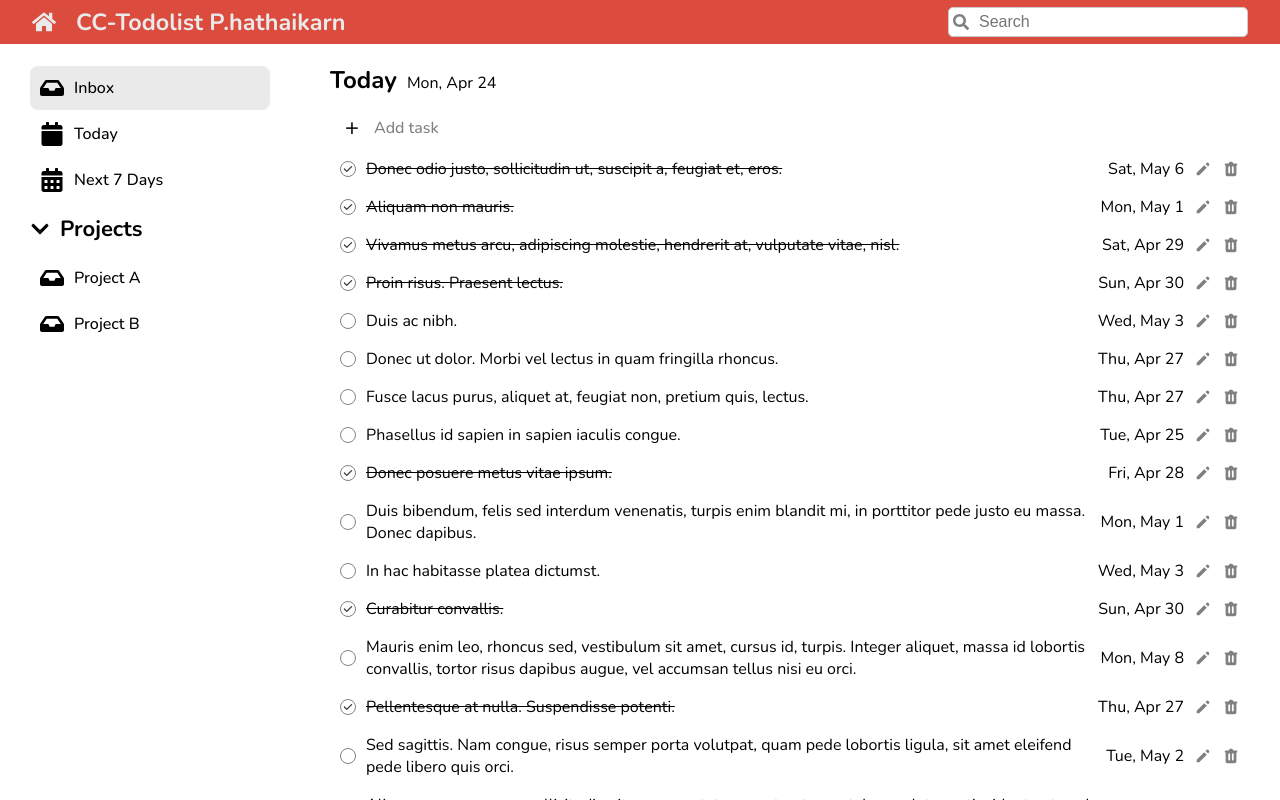
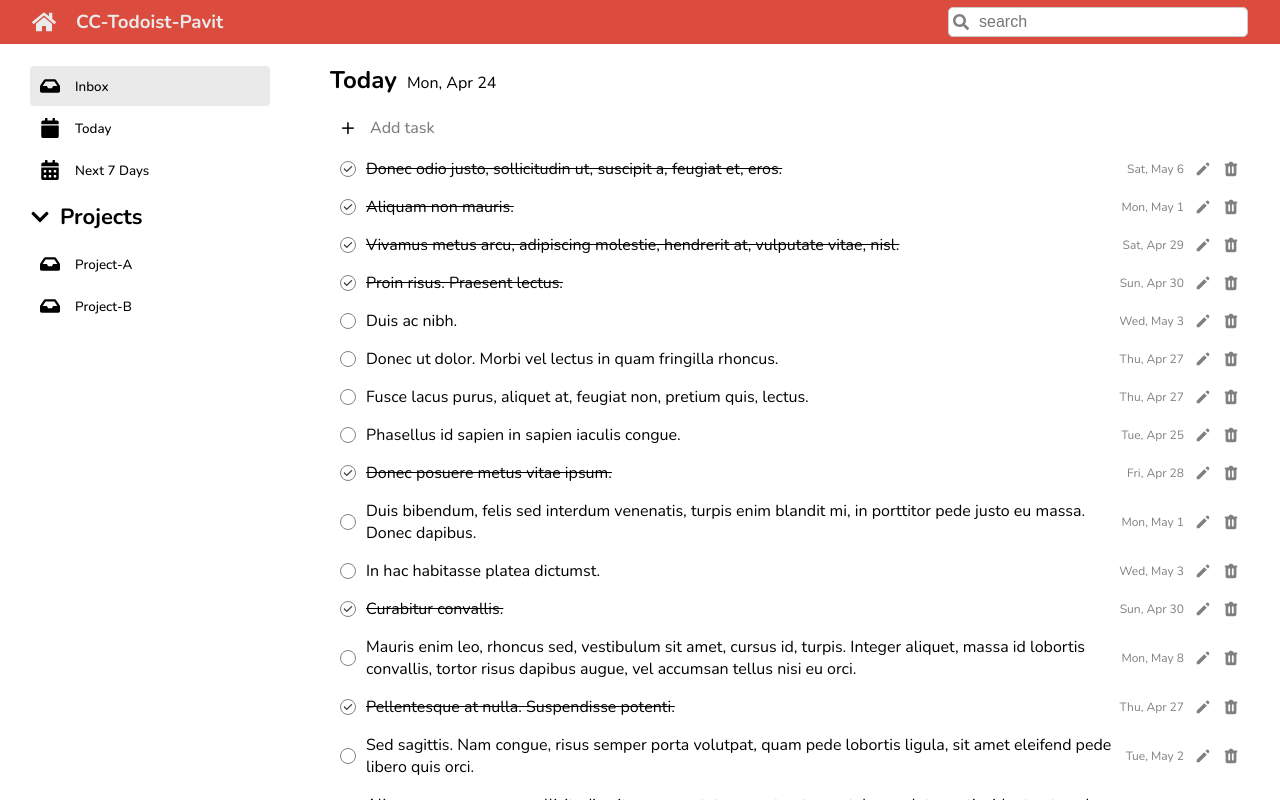
Before and after one commit to Prhathaikarn/React-Todolist, a React (Create React App) app: page / in a window 1280 px wide. Built offline with nearby package versions, Linux system fonts and the light colour scheme.

Commit message:
edit App.jsx

```diff
--- a/src/app/App.jsx
+++ b/src/app/App.jsx
@@ -1,40 +1,48 @@
 import './App.scss'; // Global
 import { useState } from 'react';
+
 import { Header } from '../components/Header';
 import { Sidebar } from '../components/Sidebar';
 import { TodoContent } from '../components/Todo/TodoContent';
-import allTodomock from '../data/todos.json';
+import allTodoMock from '../data/todos.json';
 import { getSevenDayRange } from '../utils/DateUtils';
 
 function App() {
-  const [todos, setTodos] = useState(allTodomock);
+  const [todos, setTodos] = useState(allTodoMock);
+  const [filterList, setFilterList] = useState(allTodoMock);
 
   // Filter Todo
-
   const handleFilterLists = (index) => {
     const [nowStr, nextSevenStr] = getSevenDayRange();
-    let filteredTodo = [...allTodomock];
+    // let returnValue = getSevenDayRange() // ["2023-04-26", "2023-05-03"]
+    // const nowStr = returnValue[0]
+    // const nextSevenStr = returnValue[1]
+
+    let filteredTodo = [...allTodoMock];
 
     // FILTER LOGIC : Schema for fillter "2023-04-29" == YYYY-MM-DD
-    if (index === 1) {
-      filteredTodo = allTodomock.filter(
+    if (index === 1)
+      filteredTodo = allTodoMock.filter(
         (todoObj) => todoObj.due_date === nowStr
       );
-    } else if (index === 2) {
-      filteredTodo = allTodomock.filter(
+    else if (index === 2)
+      filteredTodo = allTodoMock.filter(
         (todoObj) =>
           todoObj.due_date >= nowStr && todoObj.due_date <= nextSevenStr
       );
-    }
+
     setTodos(filteredTodo);
+    setFilterList(filteredTodo);
   };
 
+  // Search Todo
   const handleSearch = (searchText) => {
-    const newTodo = allTodomock.filter((todoObj) =>
-      todoObj.task.includes(searchText)
+    const newTodo = filterList.filter((todoObj) =>
+      todoObj.task.toLocaleLowerCase().includes(searchText.toLocaleLowerCase())
     );
     setTodos(newTodo);
   };
+
   return (
     <div className="container">
       <Header onSearchText={handleSearch} />
--- a/src/app/App.scss
+++ b/src/app/App.scss
@@ -3,18 +3,22 @@ $grey: rgb(234, 234, 234);
 $sidebar-width: 300px;
 $header-height: 44px;
 
+/* APP CLASS */
+
+// ## APP LAYOUT
 .container {
   display: grid;
   grid-template-rows: $header-height calc(100vh - $header-height);
   grid-template-columns: $sidebar-width calc(100vw - $sidebar-width);
 }
 
+// ## APP BAR,Nav BAR
 .header {
   background-color: $primary;
-  grid-column: 1/3;
+  grid-column: 1/3; // start/end
   grid-row: 1/2;
 
-  font-size: 20px;
+  // Content
   display: flex;
   align-items: center;
   gap: 20px;
@@ -25,6 +29,7 @@ $header-height: 44px;
     display: flex;
     cursor: pointer;
     font-size: 24px;
+    // align-items: center;
   }
 
   & > h3 {
@@ -32,7 +37,7 @@ $header-height: 44px;
   }
 }
 
-// SearchBar
+// ## Search Bar
 .header__search__container {
   width: 300px;
   position: relative;
@@ -40,7 +45,6 @@ $header-height: 44px;
   border-radius: 4px;
   // display: flex;
 }
-
 .header__search__icon {
   position: absolute;
   display: flex;
@@ -60,19 +64,22 @@ $header-height: 44px;
   // border: none;
   font-size: 16px;
   outline: none;
+  // margin-left: 20px;
 
   color: gray;
 }
 
+// ## SIDEBAR
 .sidebar {
-  // background-color: aqua;
+  // background-color: aquamarine;
   grid-row: 2/3;
   grid-column: 1/2;
   position: sticky;
+  // position: fixed;
   // left: 0;
   // top: 0;
 
-  // Inside
+  // Inside eContent
   display: flex;
   flex-direction: column;
   gap: 10px;
@@ -87,7 +94,6 @@ $header-height: 44px;
     & > span {
       display: flex;
     }
-
     & > h6 {
       font-size: 22px;
     }
@@ -99,12 +105,12 @@ $header-height: 44px;
   & > li {
     display: flex;
     align-items: center;
-    gap: 10px;
-    font-size: 24px;
+    gap: 15px;
+    font-size: 20px;
     cursor: pointer;
     padding: 10px;
-    border-radius: 8px;
     margin: 2px 0;
+    border-radius: 4px;
 
     &:hover {
       background-color: $grey;
@@ -124,6 +130,7 @@ $header-height: 44px;
   background-color: $grey;
 }
 
+// ## TODO DISPLAY
 .content {
   grid-row: 2/3;
   grid-column: 2/3;
--- a/src/components/Header.jsx
+++ b/src/components/Header.jsx
@@ -1,19 +1,20 @@
 import { useState } from 'react';
-import { Button } from '../components/Common/Button';
 import { FaHome, FaSearch } from 'react-icons/fa';
 
-export function Header() {
+export function Header({ onSearchText }) {
   const [searchValue, setSearchValue] = useState('');
+
   const handleChangeText = (e) => {
     setSearchValue(e.target.value);
+    onSearchText(e.target.value);
   };
-
   return (
     <header className="header">
       <span>
         <FaHome />
       </span>
-      <h3>CC-Todolist P.hathaikarn</h3>
+      <h3>CC-Todoist-Pavit</h3>
+
       {/* SearchBar */}
       <div className="header__search__container">
         <span className="header__search__icon">
@@ -22,7 +23,7 @@ export function Header() {
         <input
           type="text"
           className="header__search__input"
-          placeholder="Search"
+          placeholder="search"
           value={searchValue}
           onChange={handleChangeText}
         />
--- a/src/components/Sidebar.jsx
+++ b/src/components/Sidebar.jsx
@@ -1,5 +1,4 @@
 import { useState } from 'react';
-
 import {
   FaInbox,
   FaCalendar,
@@ -7,12 +6,12 @@ import {
   FaChevronDown,
 } from 'react-icons/fa';
 
-export function Sidebar(onSelectTab) {
+export function Sidebar({ onSelectTab }) {
   const [activeIndex, setActiveIndex] = useState(0);
 
   const handleSelectTab = (index) => {
     setActiveIndex(index);
-    onSelectTab();
+    onSelectTab(index);
   };
 
   const genericLists = [
@@ -24,70 +23,64 @@ export function Sidebar(onSelectTab) {
     <aside className="sidebar">
       <section className="sidebar__generic">
         <ul className="generic__lists">
-          {genericLists.map((listsObj, index) => (
+          {genericLists.map((listObj, index) => (
             <li
-              key={listsObj.title}
+              key={listObj.title}
               className={activeIndex === index ? 'active' : ''}
-              onClick={() => setActiveIndex(index)}
+              onClick={() => handleSelectTab(index)}
             >
-              <span>{listsObj.icon}</span>
-              <h6>{listsObj.title}</h6>
+              <span>{listObj.icon} </span>
+              <h6>{listObj.title}</h6>
             </li>
           ))}
           {/* <li
                         className={activeIndex === 0 ? 'active' : ''}
                         onClick={() => setActiveIndex(0)}
                     >
-            {' '}
                         <span>
                             <FaInbox />
-            </span>{' '}
+                        </span>
                         <h6>Inbox</h6>
                     </li>
                     <li
                         className={activeIndex === 1 ? 'active' : ''}
                         onClick={() => setActiveIndex(1)}
                     >
-            {' '}
                         <span>
                             <FaCalendar />
-            </span>{' '}
+                        </span>
                         <h6>Today</h6>
                     </li>
                     <li
                         className={activeIndex === 2 ? 'active' : ''}
                         onClick={() => setActiveIndex(2)}
                     >
-            {' '}
                         <span>
                             <FaCalendarAlt />
-            </span>{' '}
+                        </span>
                         <h6>Next 7 Days</h6>
                     </li> */}
         </ul>
       </section>
       <section className="sidebar__middle">
         <span>
-          {' '}
-          <FaChevronDown />{' '}
+          <FaChevronDown />
         </span>
         <h6>Projects</h6>
       </section>
-      <section className="sidebar__project">
+      <section className="sidebar__projects">
         <ul className="project__lists">
-          <li>
-            {' '}
+          <li className="">
             <span>
               <FaInbox />
-            </span>{' '}
-            <h6>Project A</h6>
+            </span>
+            <h6>Project-A</h6>
           </li>
           <li>
-            {' '}
             <span>
               <FaInbox />
-            </span>{' '}
-            <h6>Project B</h6>
+            </span>
+            <h6>Project-B</h6>
           </li>
         </ul>
       </section>
--- a/src/components/Todo/AddTodo.module.scss
+++ b/src/components/Todo/AddTodo.module.scss
@@ -5,6 +5,7 @@
   align-items: center;
   cursor: pointer;
   padding: 10px;
+  padding-left: 6px;
 
   // ทำวงกลมของปุ่ม +
   & > span {
--- a/src/components/Todo/TodoContent.jsx
+++ b/src/components/Todo/TodoContent.jsx
@@ -35,7 +35,7 @@ export function TodoContent({ todos, setTodos }) {
     // #1 FindIndex
     const foundedIndex = todos.findIndex((todoObj) => todoObj.id === todoId);
     // Not founded
-    if (foundedIndex === -1) return;
+    if (foundedIndex == -1) return;
     // Founded
     const newTodos = [...todos];
     // let oldTodoObj = newTodos[foundedIndex]
--- a/src/components/Todo/TodoForm.module.scss
+++ b/src/components/Todo/TodoForm.module.scss
@@ -34,12 +34,12 @@
   font-weight: 800;
   color: #db4c3f;
 }
-
 .todo__form__buttons {
+  flex: 1;
   display: flex;
   justify-content: flex-end;
   gap: 10px;
-  flex: 1;
+  // flex: 1;
 
   & > button {
     border: none;
--- a/src/components/Todo/TodoItem.module.scss
+++ b/src/components/Todo/TodoItem.module.scss
@@ -1,5 +1,3 @@
-
-
 // ##### TODO ITEM
 
 $grey: rgb(234, 234, 234);
@@ -15,6 +13,7 @@ $grey: rgb(234, 234, 234);
 
   & > p {
     flex: 1;
+    // background-color: #343434;
   }
 
   &:hover {
@@ -27,7 +26,6 @@ $grey: rgb(234, 234, 234);
   color: #343434;
   height: 16px;
   width: 16px;
-  display: block;
   border: 1px solid gray;
   border-radius: 50%;
   text-align: center;
@@ -43,11 +41,11 @@ $grey: rgb(234, 234, 234);
   font-size: 12px;
 }
 
-// // effect ติ้กถูกตอน hover ที่ <li>
+// effect ติ้กถูกตอน hover ที่ <li>
 // .checkbox__container:hover {
-//   .checkbox__icon {
-//     display: inline;
-//   }
+//     .checkbox__icon {
+//         display: inline;
+//     }
 // }
 
 .edit__icon,
@@ -65,3 +63,8 @@ $grey: rgb(234, 234, 234);
 .done {
   text-decoration: line-through;
 }
+
+.date__text {
+  color: gray;
+  font-size: 12px;
+}
--- a/src/index.js
+++ b/src/index.js
@@ -1,6 +1,6 @@
 import React from 'react';
 import ReactDOM from 'react-dom/client';
-import './index.scss';
+import './index.scss'; // Global CSS
 import App from './app/App';
 
 const root = ReactDOM.createRoot(document.getElementById('root'));
--- a/src/utils/DateUtils.js
+++ b/src/utils/DateUtils.js
@@ -1,12 +1,14 @@
+// OUTPUT : Wed, Apr 26
 export const getFormattedDate = (dateTime) => {
   const dayObj = new Date(dateTime);
+
   const options = { weekday: 'short', month: 'short', day: 'numeric' };
-
-  let formattedDateStr = dayObj.toLocaleDateString(dayObj, options);
+  let formattedDateStr = dayObj.toLocaleDateString('en-US', options);
 
   return formattedDateStr;
 };
 
+// OUTPUT : ["YYYY-MM-DD:now", "YYYY-MM-DD:next-7-day"]
 export const getSevenDayRange = () => {
   const nowObj = new Date();
   let nowStr = nowObj.toISOString().slice(0, 10);
```
Also changed, not shown: src/index.scss (+8 -3 lines), src/components/Todo/TodoHeader.module.scss (indentation only). Lines whose indentation alone changed are shown as unchanged.
